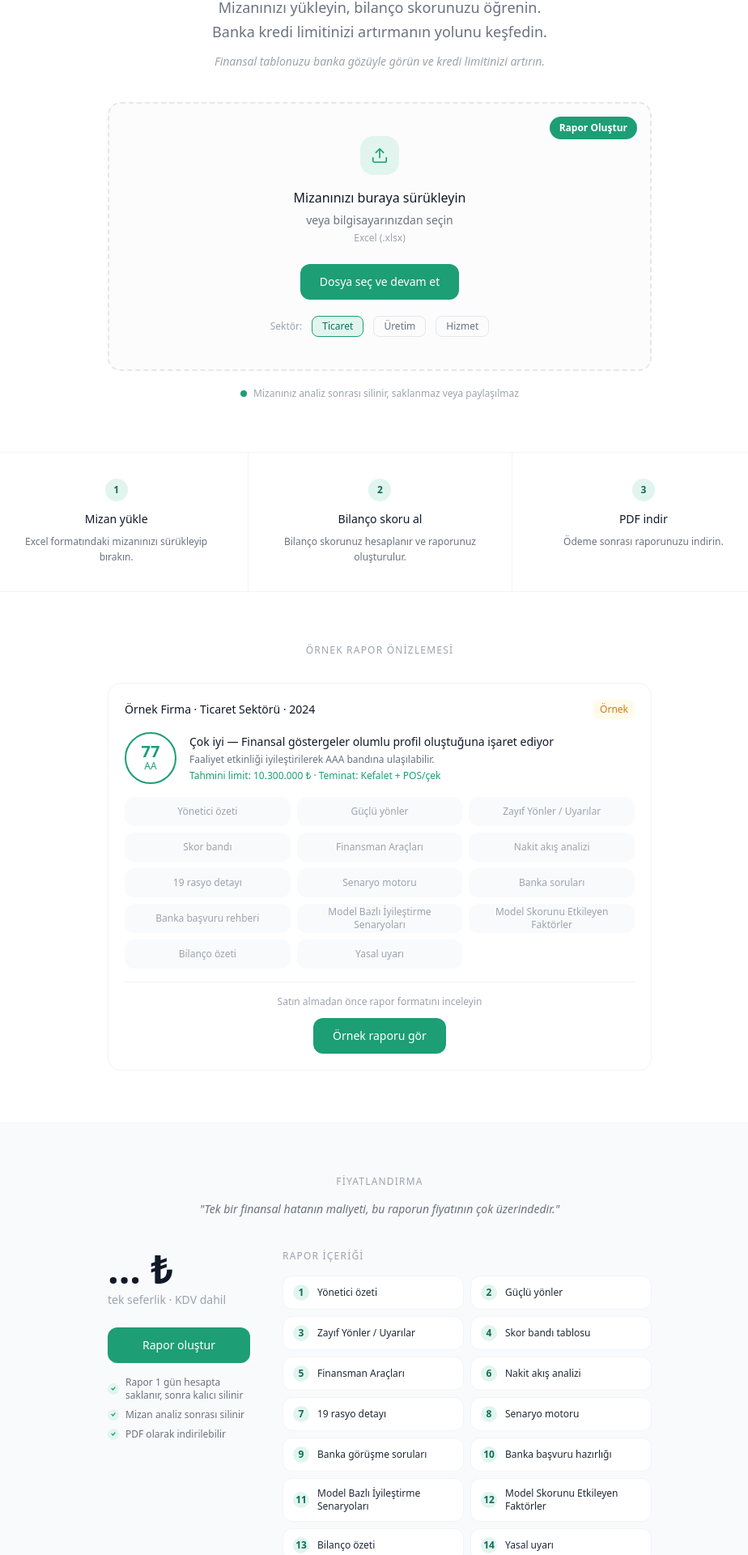
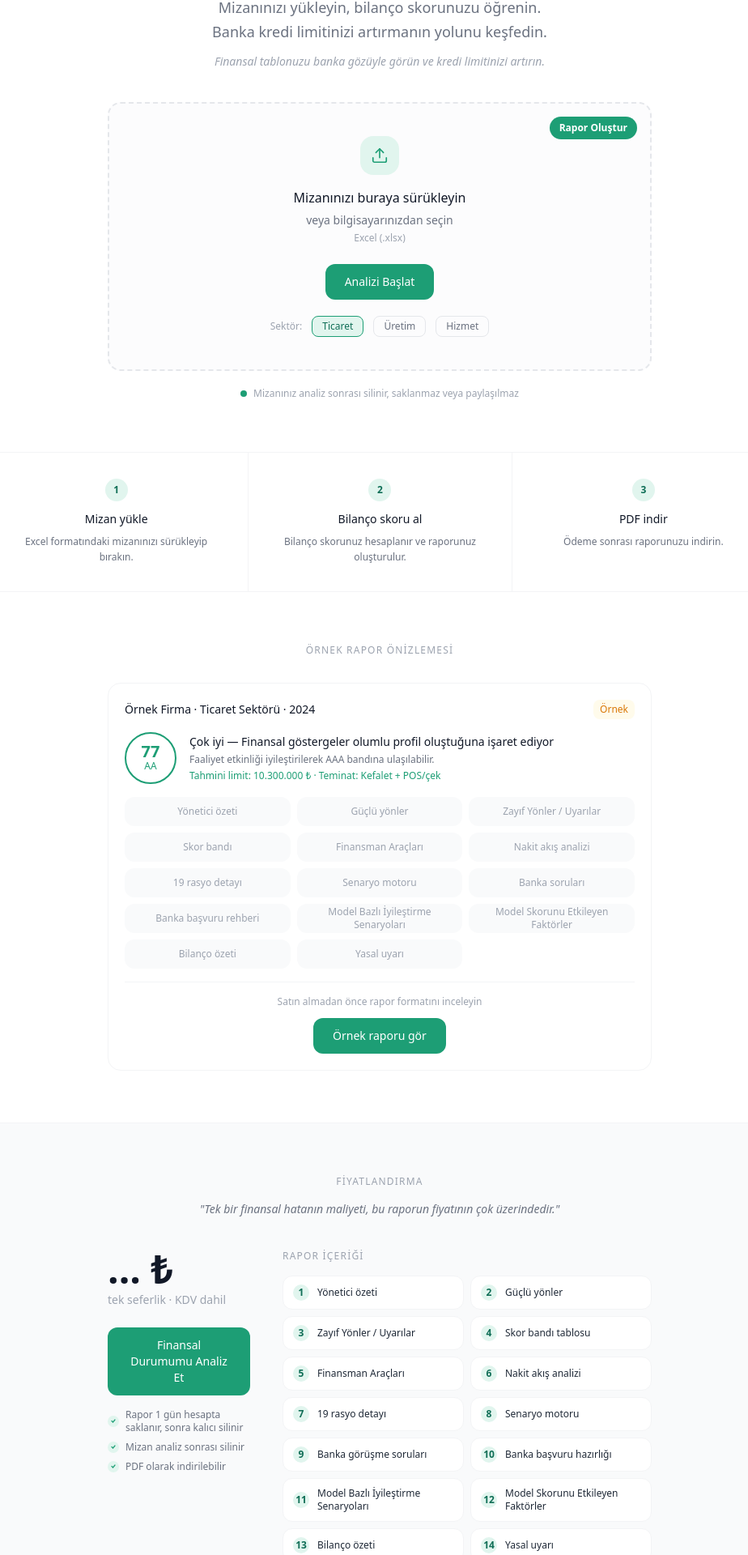
Before and after one commit to gokhanonurai-lang/bilancoskor, a Next.js app: page / in a window 1280 px wide. Shown: the part 324-2244 px from the top of the page at 81% size, without its empty margins (171-1095 px from the left). Built offline with nearby package versions, Linux system fonts and the light colour scheme; no server answers; the database is empty.

Commit message:
feat: CTA metinleri güncellendi, hero butonları yeniden yazıldı

```diff
--- a/src/app/page.tsx
+++ b/src/app/page.tsx
@@ -72,7 +72,7 @@ export default function LandingPage() {
           <div className="text-base font-medium text-gray-900 mb-1.5">Mizanınızı buraya sürükleyin</div>
           <div className="text-sm text-gray-500 mb-1">veya bilgisayarınızdan seçin</div>
           <div className="text-xs text-gray-400 mb-6">Excel (.xlsx)</div>
-          <Link href="/auth" className="btn-primary">Dosya seç ve devam et</Link>
+          <Link href="/auth" className="btn-primary">Analizi Başlat</Link>
           <div className="flex items-center justify-center gap-3 mt-5">
             <span className="text-xs text-gray-400">Sektör:</span>
             {['Ticaret', 'Üretim', 'Hizmet'].map((s, i) => (
@@ -152,7 +152,7 @@ export default function LandingPage() {
             <div className="flex-shrink-0 w-44">
               <div className="text-5xl font-semibold text-gray-900 mb-1 leading-none">{rapor_fiyati ?? "..."} ₺</div>
               <div className="text-sm text-gray-400 mb-6">tek seferlik · KDV dahil</div>
-              <Link href="/auth" className="btn-primary w-full block text-center">Rapor oluştur</Link>
+              <Link href="/auth" className="btn-primary w-full block text-center">Finansal Durumumu Analiz Et</Link>
               <div className="mt-4 space-y-2">
                 {['Rapor 1 gün hesapta saklanır, sonra kalıcı silinir', 'Mizan analiz sonrası silinir', 'PDF olarak indirilebilir'].map(f => (
                   <div key={f} className="flex items-center gap-2 text-xs text-gray-500">
```
